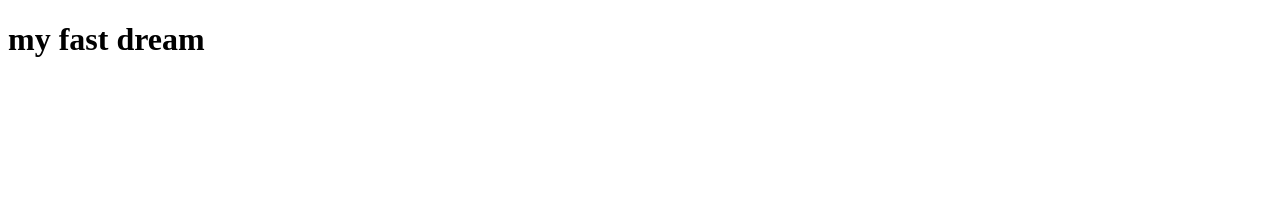
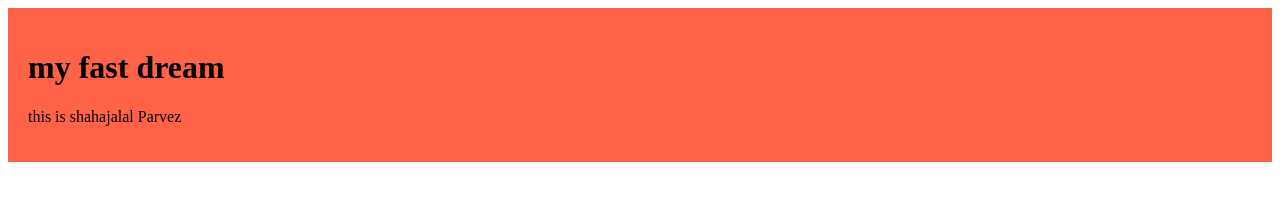
Before and after one commit to Parvezbbs/my-fast-dream-it, a plain HTML site: page index.html in a window 1280 px wide. Drawn offline with Linux system fonts and the light colour scheme.

Commit message:
added fast blog

```diff
--- a/index.html
+++ b/index.html
@@ -4,8 +4,17 @@
                 <meta charset="UTF-8">
                 <meta name="viewport" content="width=device-width, initial-scale=1.0">
                 <title>my fast dream </title>
+                <link rel="stylesheet" href="styles/blogs.css">
 </head>
 <body>
+   <div>
+
      <h1> my fast dream</h1>
+
+     <p> this is shahajalal Parvez </p>
+
+
+</div>
+
 </body>
 </html>
--- /dev/null
+++ b/styles/blogs.css
@@ -0,0 +1,4 @@
+div{
+       background-color: tomato;
+padding: 20px;
+}
```
